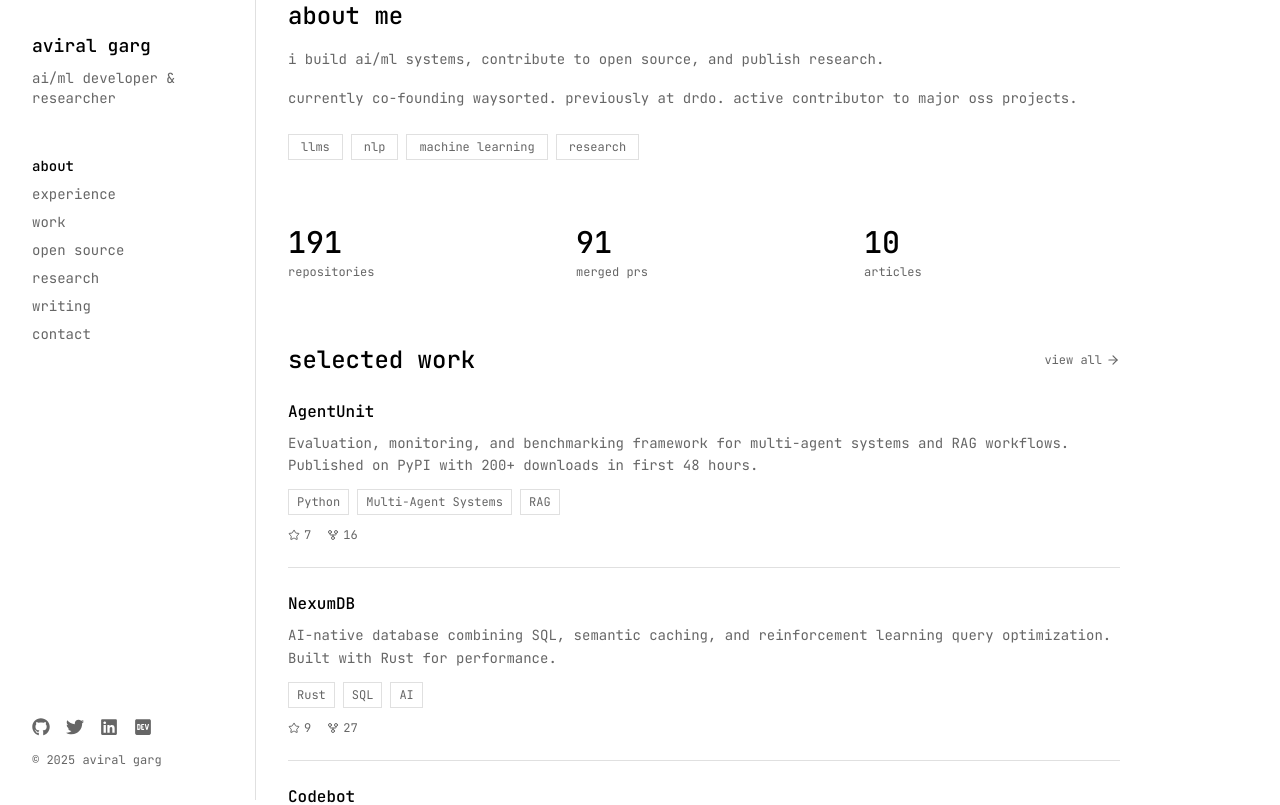
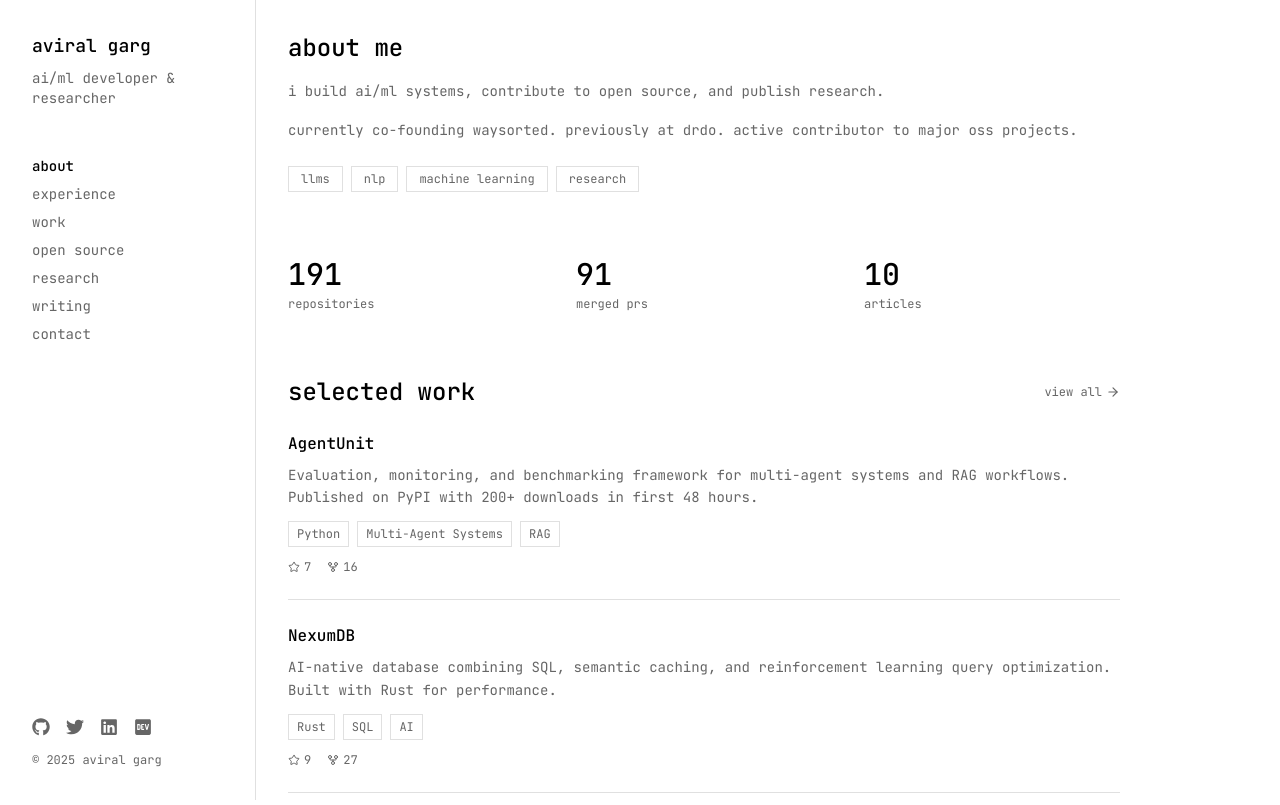
Before and after one commit to aviralgarg05/portfolio, a Next.js app: page / in a window 1280 px wide. Shown: the top 805 px of the page. Built offline with nearby package versions, Linux system fonts and the light colour scheme.

Commit message:
fix vertical alignment - move main content down to match sidebar
- change main content from md:pt-0 to md:pt-8 (32px top padding)
- aligns 'about me' heading with 'aviral garg' in sidebar vertically
- maintains proper spacing between sidebar name and main content sections

```diff
--- a/app/layout.tsx
+++ b/app/layout.tsx
@@ -25,7 +25,7 @@ export default function RootLayout({
     >
       <body className="min-h-full bg-background text-foreground">
         <Navigation />
-        <main className="pt-16 md:pt-0 md:ml-64 px-6 md:px-8 py-6 md:py-16 max-w-4xl">{children}</main>
+        <main className="pt-16 md:pt-8 md:ml-64 px-6 md:px-8 pb-6 md:pb-16 max-w-4xl">{children}</main>
       </body>
     </html>
   );
```
